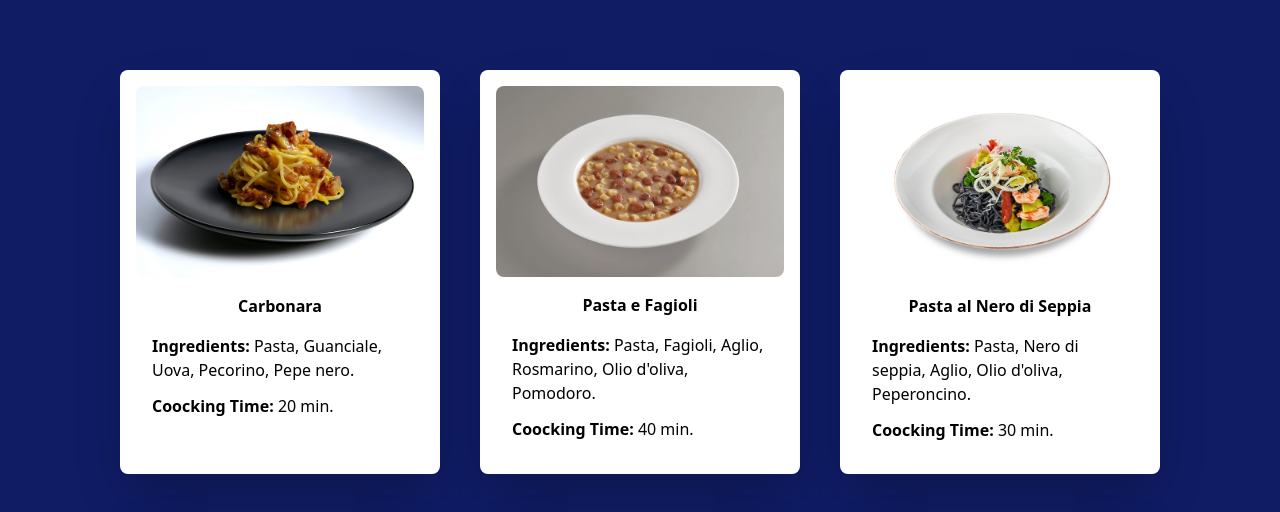
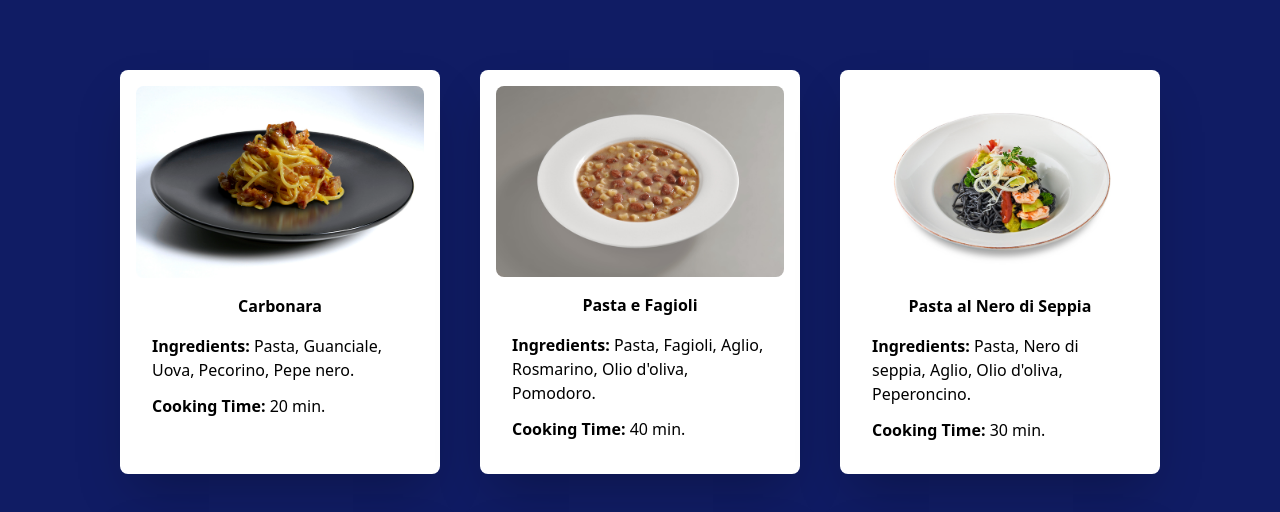
Before and after one commit to Simone-Fratini/react-form-multifield, a React (Vite) app: page / in a window 1280 px wide. Shown: the part 432-944 px from the top of the page. Built offline with nearby package versions, Linux system fonts and the light colour scheme.

Commit message:
ingredients list generation

```diff
--- a/src/components/FoodCards.jsx
+++ b/src/components/FoodCards.jsx
@@ -1,30 +1,32 @@
-import foods from '../data/foods.jsx';
-
-function ingredientsList(ingredientsArray) {
-  let ingredients = "";
-  ingredientsArray.forEach(ingredient => {
-    ingredients += ingredient + ", ";
-  });
-  return ingredients.trim().slice(0, -1);
-}
-
-
-function FoodCards() {
+function FoodCards({ recipes }) {
+  const ingredientsList = (ingredientsArray) => {
+    return ingredientsArray.join(', ');
+  };
 
   return (
     <div className="flex flex-wrap justify-center gap-4 py-11">
-  {foods.map((food) => (
-    <div key={food.id} className="bg-white shadow-2xl rounded-lg  w-full sm:w-1/2 md:w-1/3 lg:w-1/4 p-4 m-3 hover:animate-grow">
-      <img src={food.img} alt={food.title} className="w-full object-cover object-center rounded-lg"/>
-      <div className="p-4">
-        <h2 className='text-center font-bold'>{food.title}</h2>
-        <p className=' pt-4'><strong>Ingredients:</strong> {ingredientsList(food.ingredients)}.</p>
-        <p className='pt-3'><strong>Coocking Time:</strong> {food.cookingTime}.</p>
-      </div>
+      {recipes.map((food) => (
+        <div
+          key={food.id}
+          className="bg-white shadow-2xl rounded-lg w-full sm:w-1/2 md:w-1/3 lg:w-1/4 p-4 m-3 hover:animate-grow"
+        >
+          <img
+            src={food.img}
+            alt={food.title}
+            className="w-full object-cover object-center rounded-lg"
+          />
+          <div className="p-4">
+            <h2 className="text-center font-bold">{food.title}</h2>
+            <p className="pt-4">
+              <strong>Ingredients:</strong> {ingredientsList(food.ingredients)}.
+            </p>
+            <p className="pt-3">
+              <strong>Cooking Time:</strong> {food.cookingTime}.
+            </p>
+          </div>
+        </div>
+      ))}
     </div>
-  ))}
-</div>
-
   );
 }
 
--- a/src/components/MainComponent.jsx
+++ b/src/components/MainComponent.jsx
@@ -29,7 +29,7 @@ function FormComponent({ onAddRecipe }) {
         title,
         ingredients: ingredients.split(',').map((ing) => ing.trim()),
         cookingTime,
-        img: '../public/pasta/pastaCarbonara.jpg',
+        img: '../pasta/pastaCarbonara.jpg',
       };
       onAddRecipe(newRecipe);
       setTitle('');
```
